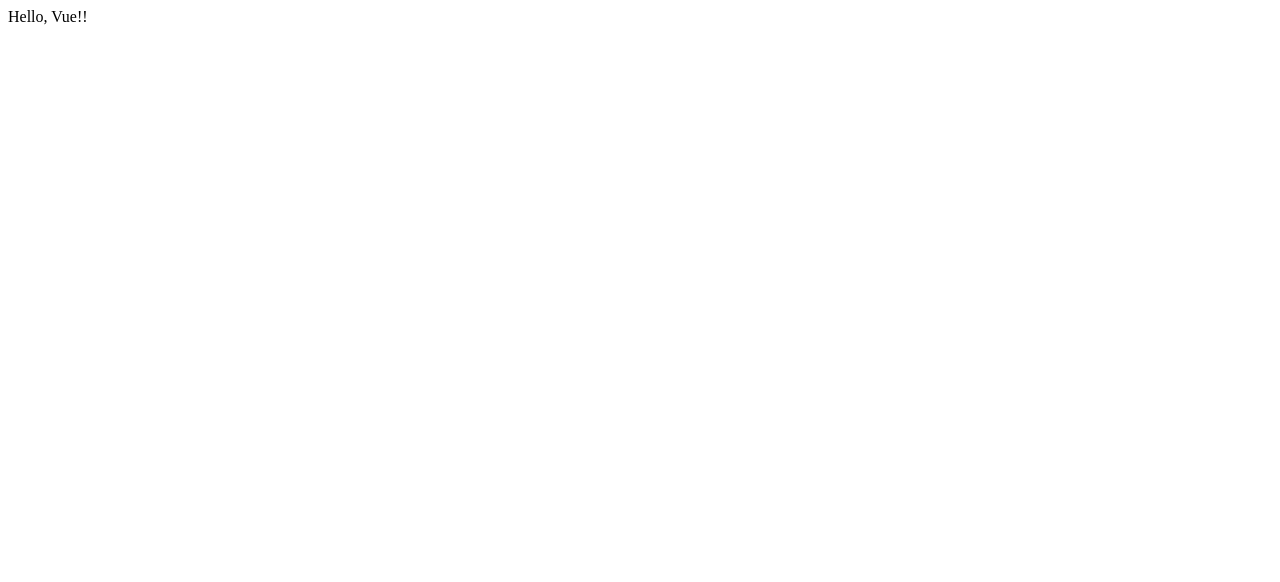
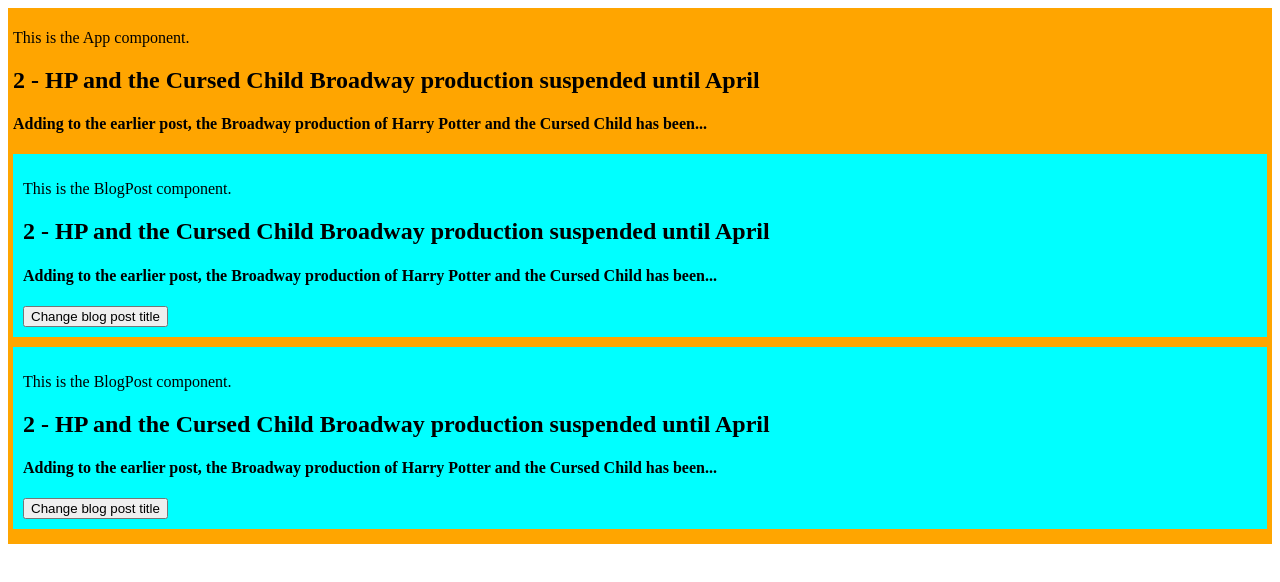
Before and after one commit to visiort/learn-vue-3-with-bingyang, a Vue app: page / in a window 1280 px wide. Shown: the top 582 px of the page. Built offline with nearby package versions, Linux system fonts and the light colour scheme.

Commit message:
Vue Component Props

```diff
--- a/src/App.vue
+++ b/src/App.vue
@@ -1,13 +1,60 @@
 <template>
-  <div>
-    Hello, Vue!!
+  <div style="background-color: orange; padding: 5px;">
+    <p>This is the App component.</p>
+    <h2>{{ blogPostId }} - {{ blogPostTitle }}</h2>
+    <h4>{{ blogPostContent }}</h4>
+    <BlogPost
+      :id="blogPostId"
+      :blog-post-title="blogPostTitle"
+      :blog-post-content="blogPostContent"
+    ></BlogPost>
+    <BlogPost
+      :id="blogPostId"
+      :blog-post-title="blogPostTitle"
+      :blog-post-content="blogPostContent"
+    ></BlogPost>
   </div>
 </template>
 
 <script setup>
+import BlogPost from '@/BlogPost.vue'
+import { ref } from 'vue'
 
+let blogPostId = ref(2)
+let blogPostTitle = ref(
+  'HP and the Cursed Child Broadway production suspended until April'
+)
+let blogPostContent = ref(
+  'Adding to the earlier post, the Broadway production of Harry Potter and the Cursed Child has been...'
+)
+
+let posts = ref([
+  {
+    id: 1,
+    blogPostTitle: 'What is a muggle in HP world?',
+    blogPostContent:
+      'A muggle is a person who lacks any sort of magical ability...'
+  },
+  {
+    id: 2,
+    blogPostTitle:
+      'HP and the Cursed Child Broadway production suspended until April',
+    blogPostContent:
+      'Adding to the earlier post, the Broadway production of Harry Potter and the Cursed Child has been...'
+  },
+  {
+    id: 3,
+    blogPostTitle: 'Potter DIY: Make Your Own “Harry Potter Puppet Pal”',
+    blogPostContent:
+      'We all remember those iconic YouTube videos of Harry and the gang and probably couldn’t get “The Mysterious...'
+  },
+  {
+    id: 4,
+    blogPostTitle: 'Fan Project Brings Life to “Harry Potter” in Translation',
+    blogPostContent:
+      'It’s no secret that the Harry Potter series is a global phenomenon, having been translated into over 80 languages to date....'
+  }
+])
 </script>
 
-<style lang="scss" scoped>
-
-</style>
+<style scoped></style>
--- /dev/null
+++ b/src/BlogPost.vue
@@ -0,0 +1,29 @@
+<template>
+  <div class="blog-post">
+    <p>
+      {{ message }}
+    </p>
+    <h2>{{ id }} - {{ blogPostTitle }}</h2>
+    <h4>{{ blogPostContent }}</h4>
+    <button @click="changeBlogPostTitle">Change blog post title</button>
+  </div>
+</template>
+
+<script setup>
+import { ref } from 'vue'
+
+let message = ref('This is the BlogPost component.')
+const props = defineProps(['id', 'blogPostTitle', 'blogPostContent'])
+
+function changeBlogPostTitle() {
+    props.blogPostTitle = 'A different title'
+}
+</script>
+
+<style scoped>
+.blog-post {
+  background-color: aqua;
+  padding: 10px;
+  margin-bottom: 10px;
+}
+</style>
```
